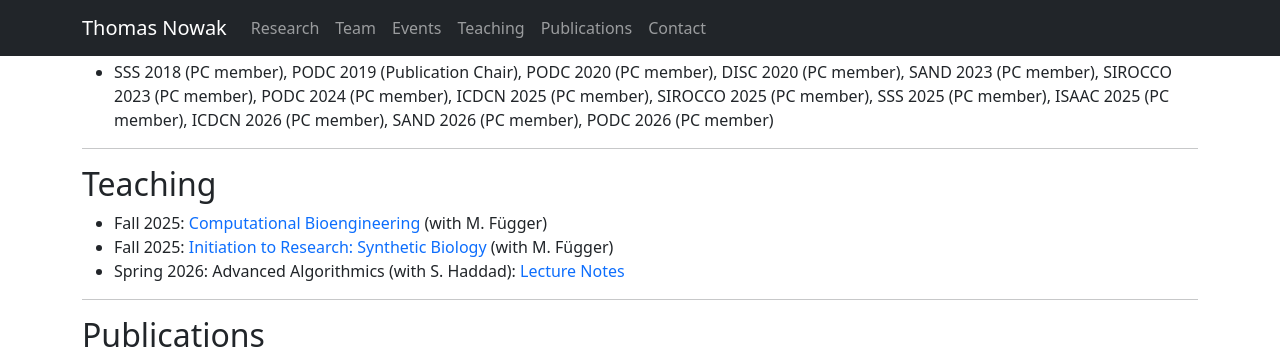
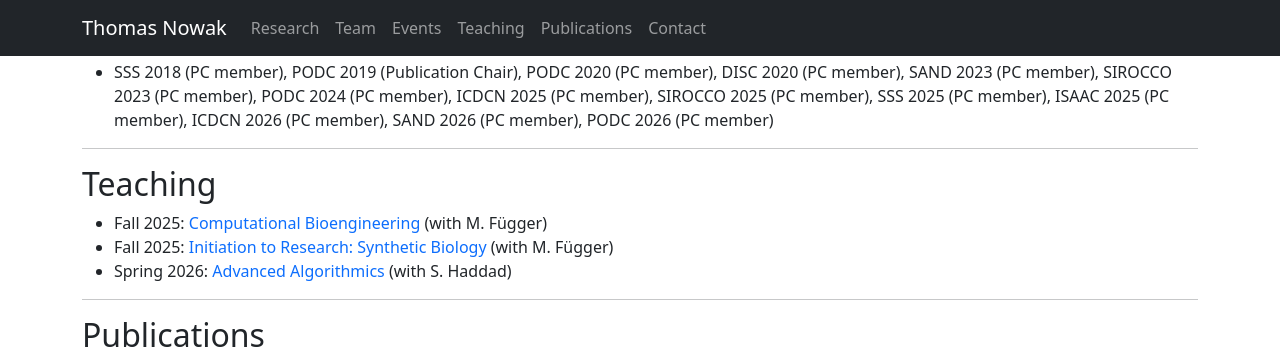
Before and after one commit to nowathom/website, a Jekyll site: the page built from index.md, in a window 1280 px wide and 900 px high, scrolled down 1010 px, cut to the strip 0-358 px from the top of the window. Built offline with Jekyll 4.4.1, drawn with Linux system fonts in a browser that asks for light colours.

Commit message:
Algo 2 website

```diff
--- a/index.md
+++ b/index.md
@@ -127,7 +127,7 @@ Teaching
 
 - Fall 2025: [Computational Bioengineering](https://compbioeng.biodis.co/) (with M. Függer)
 - Fall 2025: [Initiation to Research: Synthetic Biology](https://wikimpri.dptinfo.ens-cachan.fr/doku.php?id=cours:c-1-36#wg_l1_synthetic_biology_m_fuegger_and_t_nowak)  (with M. Függer)
-- Spring 2026: Advanced Algorithmics (with S. Haddad): [Lecture Notes]({{ site.baseurl }}/assets/files/algo2.pdf)
+- Spring 2026: [Advanced Algorithmics](https://algo2.biodis.co/) (with S. Haddad)
 
 ------------------------------------------------------------------------
 
```
